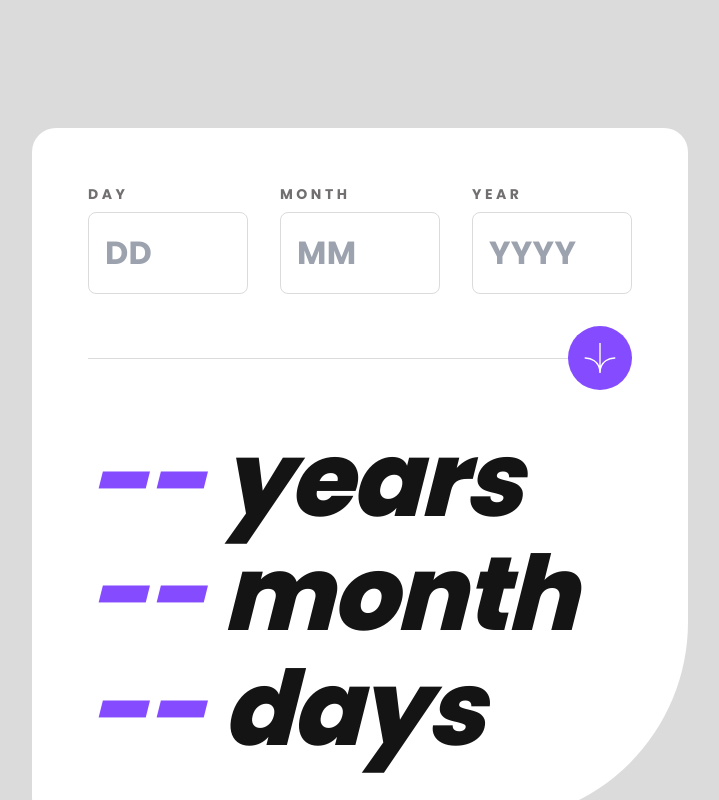
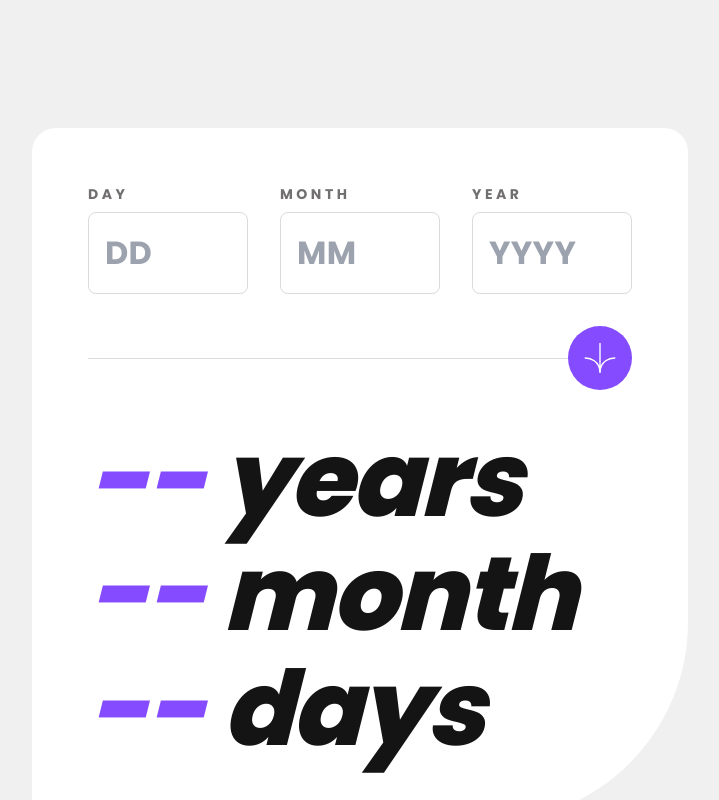
Before and after one commit to tatasadi/age-calculator-app, a Next.js app: page / in a window 1280 px wide. Shown: the top 800 px of the page, without its empty margins (280-999 px from the left). Built offline with nearby package versions, Linux system fonts and the light colour scheme.

Commit message:
update bg

```diff
--- a/app/globals.css
+++ b/app/globals.css
@@ -3,6 +3,18 @@
 @tailwind utilities;
 
 @layer utilities {
+  .sr-only {
+    position: absolute;
+    width: 1px;
+    height: 1px;
+    padding: 0;
+    margin: -1px;
+    overflow: hidden;
+    clip: rect(0, 0, 0, 0);
+    white-space: nowrap; /* added line */
+    border: 0;
+  }
+
   .footer-link {
     @apply cursor-pointer underline;
   }
--- a/app/layout.tsx
+++ b/app/layout.tsx
@@ -30,7 +30,7 @@ export default function RootLayout({
         />
       </head>
       <body
-        className={`${poppins.className} flex min-h-screen flex-col items-center justify-center bg-neutral-light-grey text-neutral-off-black`}
+        className={`${poppins.className} flex min-h-screen flex-col items-center justify-center bg-neutral-off-white text-neutral-off-black`}
       >
         {children}
       </body>
--- a/app/page.tsx
+++ b/app/page.tsx
@@ -124,7 +124,7 @@ export default function Home() {
 
   return (
     <main className="flex h-full min-h-screen w-full max-w-7xl flex-col items-center px-4 pt-20 lg:min-h-0 lg:pt-32">
-      <h1 className="hidden">Calculate Age App</h1>
+      <h1 className="sr-only">Calculate Age App</h1>
       <div className="flex flex-col gap-8 rounded-3xl rounded-br-[6.25rem] bg-white px-6 py-12 lg:rounded-br-[12.5rem] lg:p-14">
         <form onSubmit={handleSubmit}>
           <div className="flex gap-4 lg:gap-8">
```
